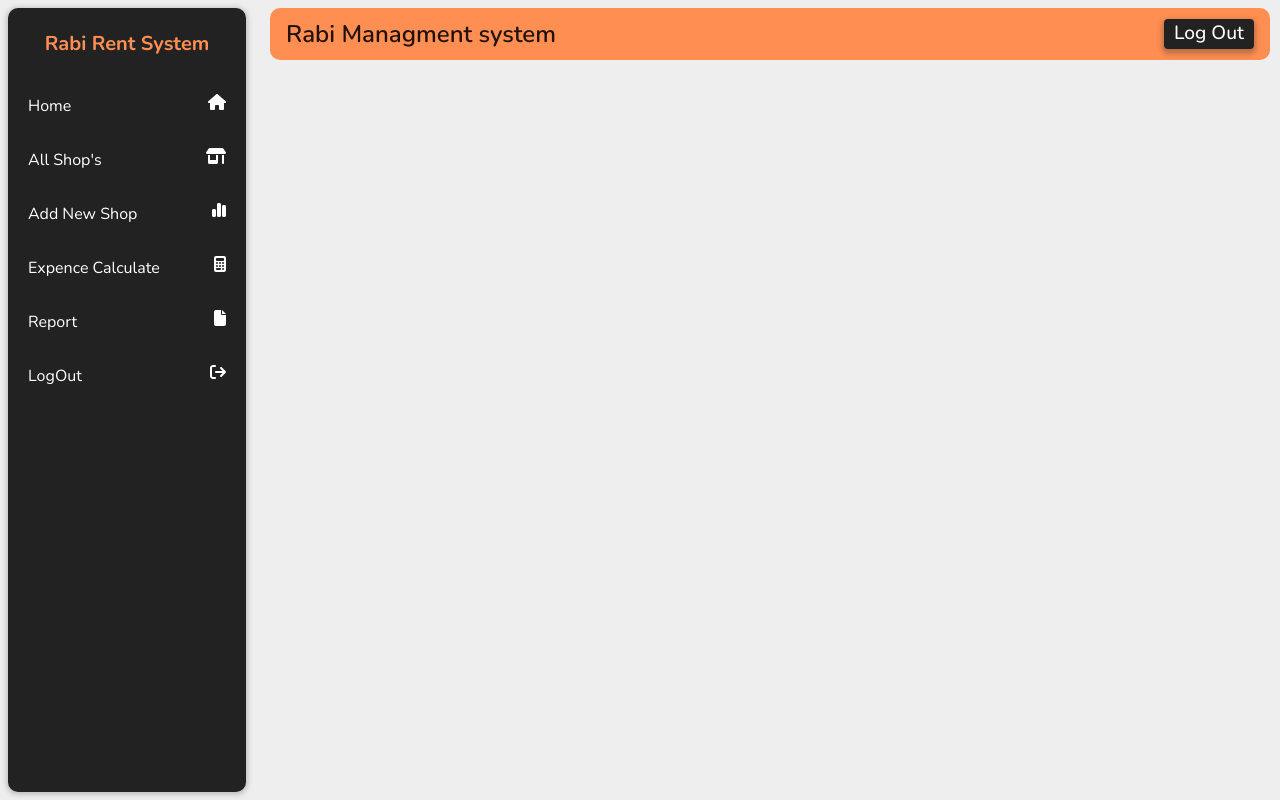
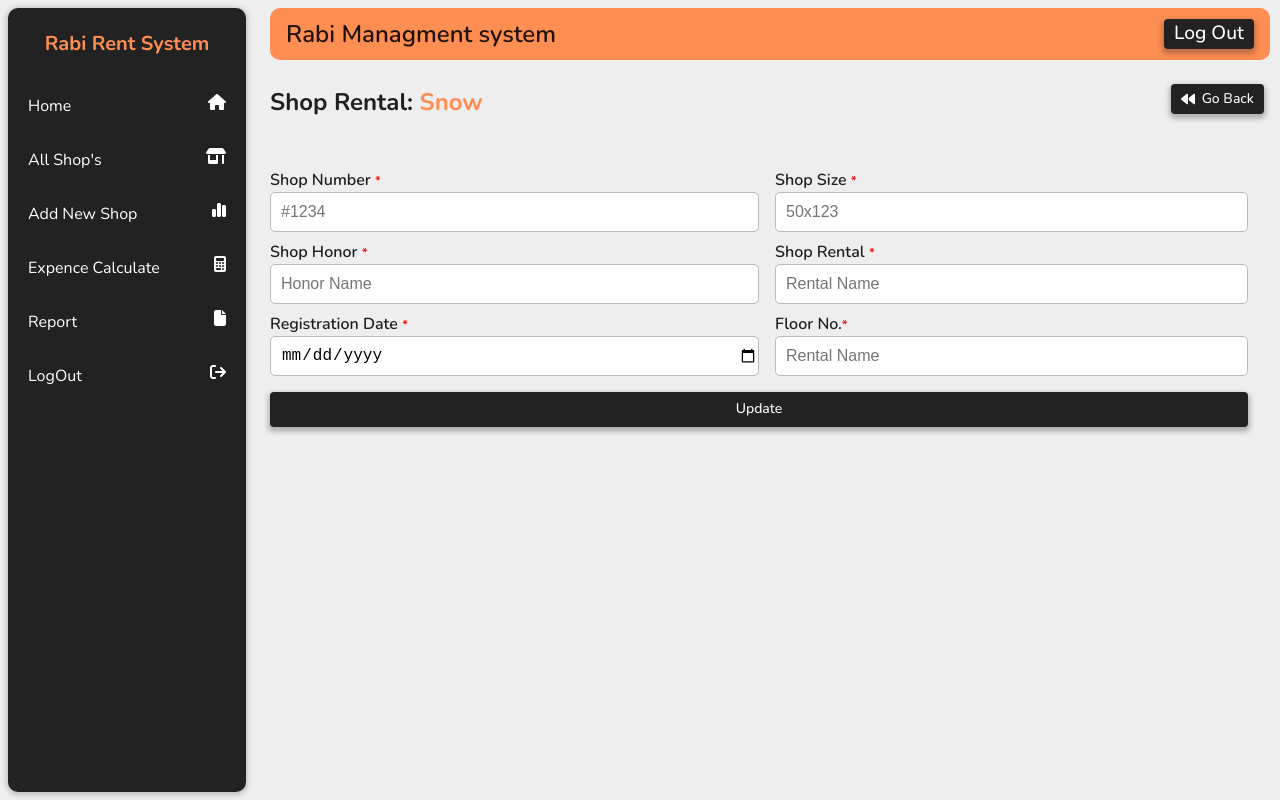
Before and after one commit to ProgrammingWithMudassar/Rabi_plaza_Managmenrt, a React (Vite) app: page /shop_edit/1 in a window 1280 px wide. Built offline with nearby package versions, Linux system fonts and the light colour scheme.

Commit message:
update code

```diff
--- a/src/App.css
+++ b/src/App.css
@@ -15,12 +15,3 @@
     scroll-behavior: smooth;
     overflow: hidden !important;
   }
-
-  Button {
-    background-color: blue;
-    transition: background-color 0.5s ease;
-  }
-
-  Button:hover {
-    background-color: red;
-  }
--- a/src/App.jsx
+++ b/src/App.jsx
@@ -8,7 +8,7 @@ import {
   Expence_calculate,
   Report,
   Logout,
-  Shop_Details
+  Shop_Details,Edit_Shop
 } from './Pages/index'
 import { BrowserRouter as Router, Routes, Route } from 'react-router-dom'
 import PrivateRoutes from './Utils/PrivateRoutes'
@@ -36,6 +36,7 @@ const App = () => {
                 <Route exact path='/logOut' element={<Logout />} />
 
                 <Route path="/shop/:id" element={<Shop_Details />} />
+                <Route path="/shop_edit/:id" element={<Edit_Shop />} />
               </Route>
             </Routes>
           </Grid>
--- a/src/Components/AppbarContant.jsx
+++ b/src/Components/AppbarContant.jsx
@@ -12,8 +12,8 @@ const AppbarContant = () => {
           alignItems: "center",
           width: "99%",
           backgroundColor: "#FF8E53",
-          my: 1, px:2,py:1,
-          borderRadius:"10px"
+          my: 1, px: 2, py: 1,
+          borderRadius: "10px"
         }}
       >
         <Typography
@@ -23,9 +23,11 @@ const AppbarContant = () => {
           {" "}
           Rabi Managment system{" "}
         </Typography>
+        <Link to="/logout">
           <Button sx={{ fontSize: { xs: "0.9rem", md: "1.2rem" } }}>
             Log Out
           </Button>
+        </Link>
       </Box>
     </>
   );
--- a/src/Pages/Edit_Shop/Edit_Shop.jsx
+++ b/src/Pages/Edit_Shop/Edit_Shop.jsx
@@ -1,9 +1,72 @@
 import React from 'react'
+import { useParams } from 'react-router-dom';
+import { Button, Box, Typography, Grid,  } from '@mui/material'
+import { rows } from '../../Data/DummyData.js';
+import { faBackward } from '@fortawesome/free-solid-svg-icons';
+import { FontAwesomeIcon } from '@fortawesome/react-fontawesome';
+
 
 const Edit_Shop = () => {
+
+  const { id } = useParams();
+  const shop = rows.find((row) => row.id === Number(id));
+
+  const goBack = () => {
+    window.history.go(-1);
+  };
+
+  if (!shop) {
+    return <div>
+      <Typography variant="h5" color="initial" textAlign='center'>Shop not found</Typography>
+    </div>;
+  }
+
+
+
   return (
-    <div>Edit_Shop</div>
-  )
+    <Box>
+      {shop && (
+        <Box mr={2} >
+          <Box display='flex' justifyContent='space-between' py={2}>
+            <h2>Shop Rental:<span style={{ color: "#FF8E53" }}> {shop.rental}</span></h2>
+            <Button onClick={goBack}>  <FontAwesomeIcon icon={faBackward} /> <span style={{ marginLeft: "7px" }}> Go Back</span></Button>
+          </Box>
+          <Box mt={4}>
+            <Grid container spacing={2}>
+              <Grid item xs={6}>
+                <label for="Shop__number" style={{ fontWeight: "600", }}>Shop Number <span className="required" style={{ color: 'red', fontSize: '0.8em' }}>*</span></label>
+                <input type="text" id="Shop__number" placeholder='#1234' className='form_input' /><br />
+                <Box mt={1}>
+                  <label for="Shop__honor" style={{ fontWeight: "600" }}>Shop Honor <span className="required" style={{ color: 'red', fontSize: '0.8em' }}>*</span></label>
+                  <input type="text" id="Shop__honor" placeholder='Honor Name' className='form_input' /><br />
+                </Box>
+                <Box mt={1}>
+                  <label for="starting__date" style={{ fontWeight: "600" }}>Registration Date <span className="required" style={{ color: 'red', fontSize: '0.8em' }}>*</span></label>
+                  <input type="date" id="starting__date" placeholder='Honor Name' className='form_input' /><br />
+                </Box>
+              </Grid>
+              <Grid item xs={6} sx={{ pr: { xs: 0, md: 2 } }}>
+                <label for="shop__size" style={{ fontWeight: "600", }}>Shop Size <span className="required" style={{ color: 'red', fontSize: '0.8em' }}>*</span></label>
+                <input type="text" id="shop__size" placeholder='50x123' className='form_input' /><br />
+                <Box mt={1}>
+                  <label for="shop__rental" style={{ fontWeight: "600" }}>Shop Rental <span className="required" style={{ color: 'red', fontSize: '0.8em' }}>*</span></label>
+                  <input type="text" id="shop__rental" placeholder='Rental Name' className='form_input' /><br />
+                </Box>
+                <Box mt={1}>
+                  <label for="floor" style={{ fontWeight: "600" }}>Floor No.<span className="required" style={{ color: 'red', fontSize: '0.8em' }}>*</span></label>
+                  <input type="text" id="floor" placeholder='Rental Name' className='form_input' /><br />
+                </Box>
+              </Grid>
+            </Grid>
+            <Box mt={2} pr={2}>
+              <Button sx={{ width: "100%", height: '35px' }}> Update </Button>
+            </Box>
+          </Box>
+        </Box>
+      )
+      }
+    </Box >
+  );
 }
 
 export default Edit_Shop
--- a/src/Pages/Home.jsx
+++ b/src/Pages/Home.jsx
@@ -8,7 +8,7 @@ const Home = () => {
 
   }
   return (
-    <Box sx={{ pr: 1, width: '100%',overflow:'hidden' }}>
+    <Box sx={{ pr: 1, width: '100%',overflow:'hidden' }} >
       <HomeCard />
     </Box>
   )
--- a/src/Pages/LogOut.jsx
+++ b/src/Pages/LogOut.jsx
@@ -1,8 +1,27 @@
 import React from 'react'
+import { Box, Card, CardContent, CardActions, Button } from '@mui/material'
 
 const LogOut = () => {
   return (
-    <div>LogOut</div>
+    <Box sx={{ display: 'flex', alignItems: 'center', justifyContent: 'center', height: "90vh" }}>
+      <Card sx={{ width: "40%" }}>
+        <CardContent>
+          Are you sure to Logout?
+        </CardContent>
+        <CardActions>
+          <Box sx={{ width: "100%" }}>
+            <Button sx={{
+              backgroundColor: '#FF0000',
+              boxShadow: '0 3px 5px 2px rgba(255, 0, 0, .3)',
+              ':hover': {
+                backgroundColor: '#FF0000',
+              },
+            }} >Confirm</Button>
+            <Button sx={{ ml: 1 }}>Cancel</Button>
+          </Box>
+        </CardActions>
+      </Card>
+    </Box>
   )
 }
 
--- a/src/Pages/index.js
+++ b/src/Pages/index.js
@@ -6,3 +6,4 @@ export { default as Expence_calculate } from './Expence_Calculator/Expence_Calcu
 export { default as Report } from './Report/Report.jsx';
 export { default as Logout } from './LogOut.jsx';
 export { default as Shop_Details } from './Shop_Details/Shop_Details';
+export { default as Edit_Shop } from './Edit_Shop/Edit_Shop.jsx';
```
Also changed, not shown: src/Pages/ShopForm/ShopForm.jsx (+1 -15 lines), 1 other file (tests, documents, lock files or other folders).
